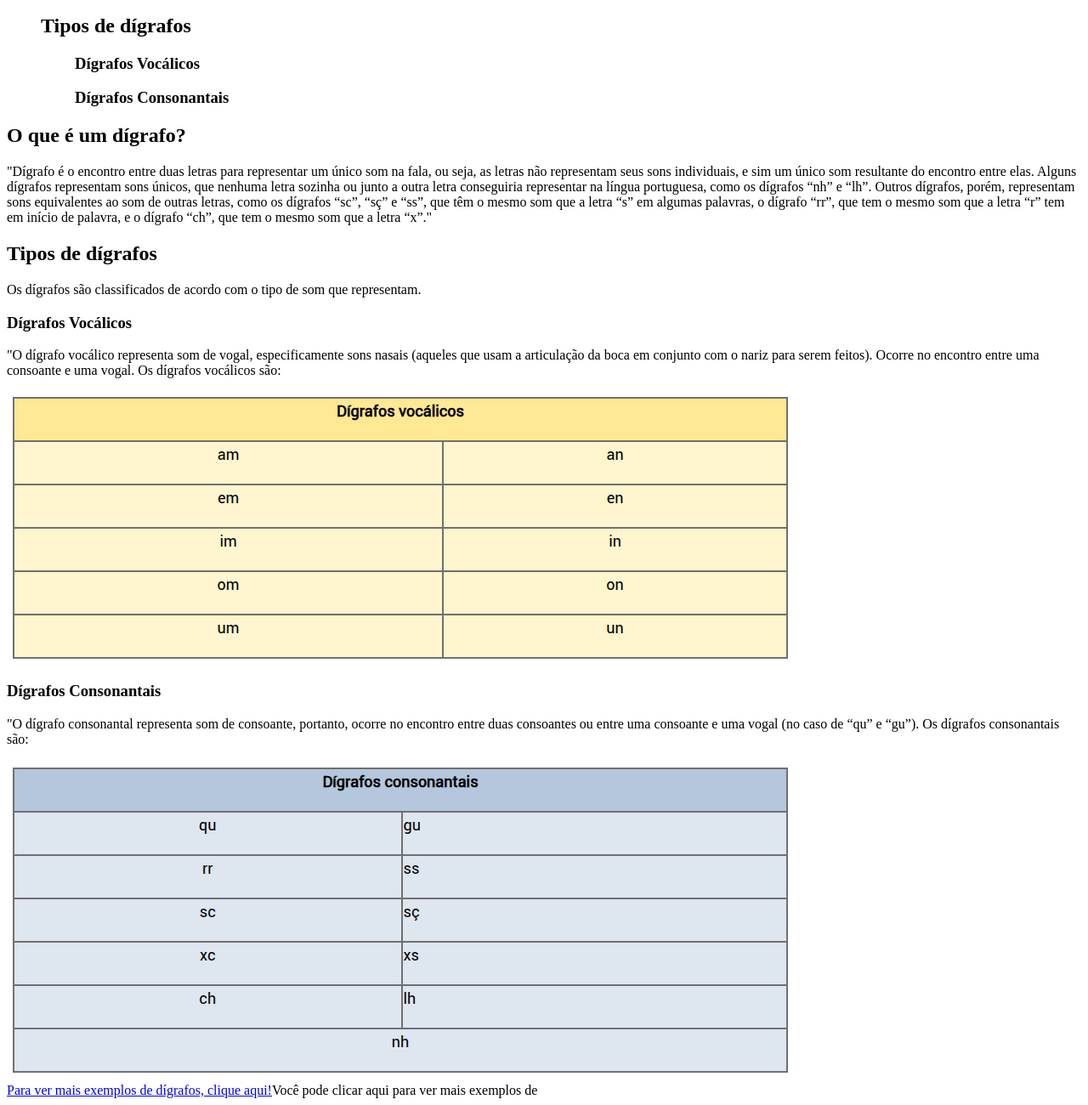
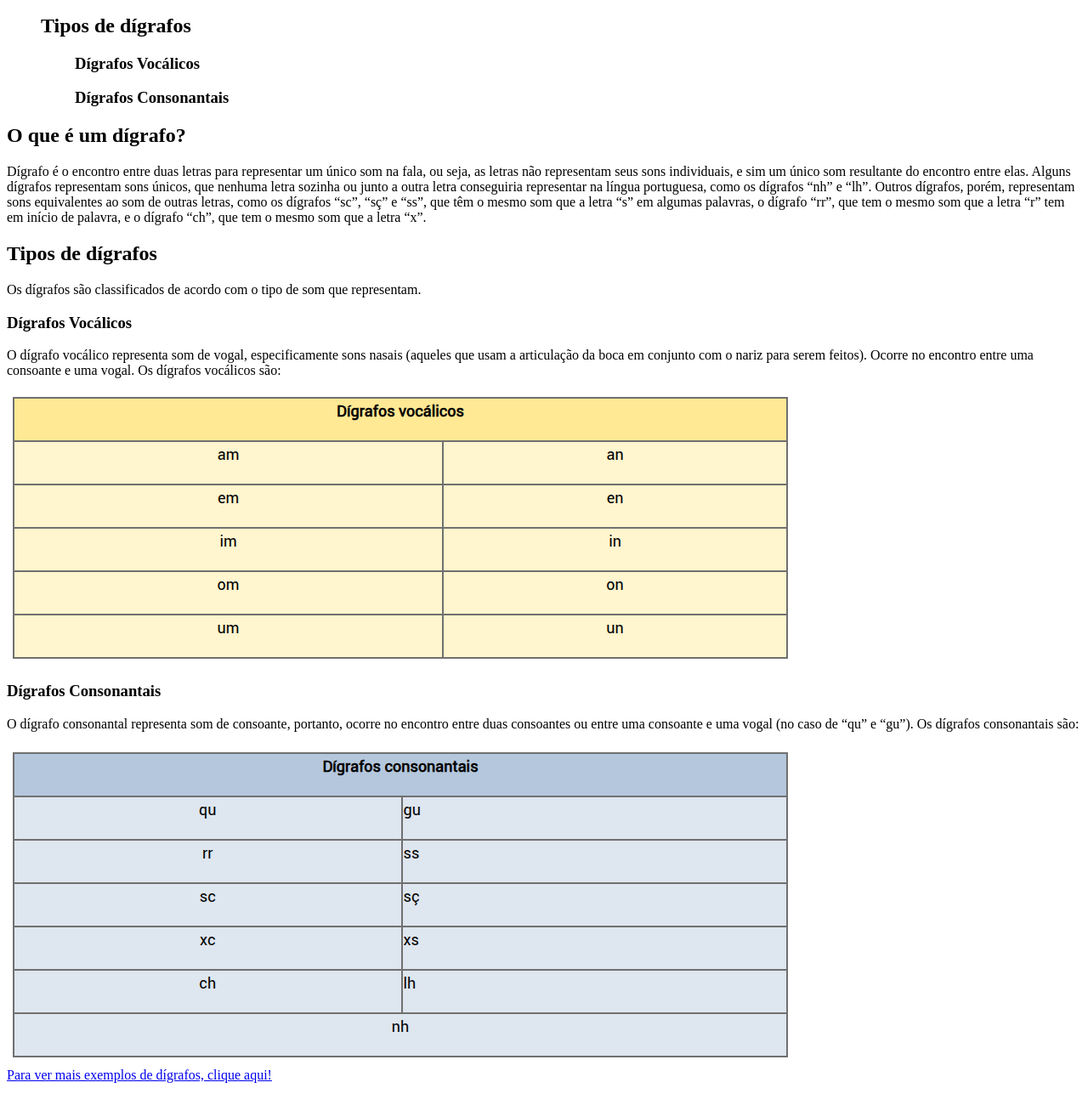
Before and after one commit to KilviaSantos/aula-digrafo, a plain HTML site: page index.html in a window 1280 px wide. Shown: the part 110-1410 px from the top of the page at 85% size. Drawn offline with Linux system fonts and the light colour scheme.

Commit message:
bug: review bugs

```diff
--- a/index.html
+++ b/index.html
@@ -26,21 +26,21 @@
 </section1>
 <section2>
     <h2>O que é um dígrafo?</h2>
-    <p>"Dígrafo é o encontro entre duas letras para representar um único som na fala, ou seja, as letras não representam seus sons individuais, e sim um único som resultante do encontro entre elas. Alguns dígrafos representam sons únicos, que nenhuma letra sozinha ou junto a outra letra conseguiria representar na língua portuguesa, como os dígrafos “nh” e “lh”.
+    <p>Dígrafo é o encontro entre duas letras para representar um único som na fala, ou seja, as letras não representam seus sons individuais, e sim um único som resultante do encontro entre elas. Alguns dígrafos representam sons únicos, que nenhuma letra sozinha ou junto a outra letra conseguiria representar na língua portuguesa, como os dígrafos “nh” e “lh”.
 
-Outros dígrafos, porém, representam sons equivalentes ao som de outras letras, como os dígrafos “sc”, “sç” e “ss”, que têm o mesmo som que a letra “s” em algumas palavras, o dígrafo “rr”, que tem o mesmo som que a letra “r” tem em início de palavra, e o dígrafo “ch”, que tem o mesmo som que a letra “x”."</p>
+Outros dígrafos, porém, representam sons equivalentes ao som de outras letras, como os dígrafos “sc”, “sç” e “ss”, que têm o mesmo som que a letra “s” em algumas palavras, o dígrafo “rr”, que tem o mesmo som que a letra “r” tem em início de palavra, e o dígrafo “ch”, que tem o mesmo som que a letra “x”.</p>
 
     <h2>Tipos de dígrafos</h2>
         <p>Os dígrafos são classificados de acordo com o tipo de som que representam.</p>
     <h3>Dígrafos Vocálicos</h3>
-    <p>"O dígrafo vocálico representa som de vogal, especificamente sons nasais (aqueles que usam a articulação da boca em conjunto com o nariz para serem feitos). Ocorre no encontro entre uma consoante e uma vogal. Os dígrafos vocálicos são:</p>
+    <p>O dígrafo vocálico representa som de vogal, especificamente sons nasais (aqueles que usam a articulação da boca em conjunto com o nariz para serem feitos). Ocorre no encontro entre uma consoante e uma vogal. Os dígrafos vocálicos são:</p>
     <img src="./img/vocalicos.png" alt="" srcset=""/>
     <h3>Dígrafos Consonantais</h3>
-    <p>"O dígrafo consonantal representa som de consoante, portanto, ocorre no encontro entre duas consoantes ou entre uma consoante e uma vogal (no caso de “qu” e “gu”). Os dígrafos consonantais são:</p>
+    <p>O dígrafo consonantal representa som de consoante, portanto, ocorre no encontro entre duas consoantes ou entre uma consoante e uma vogal (no caso de “qu” e “gu”). Os dígrafos consonantais são:</p>
     <img src="./img/consonantais.png" alt="" srcset=""/>
 
 </section2>
 
-<footer><a href="https://brasilescola.uol.com.br/gramatica/digrafo.htm">Para ver mais exemplos de dígrafos, clique aqui!</a>Você pode clicar aqui para ver mais exemplos de </footer>
+<footer><a href="https://brasilescola.uol.com.br/gramatica/digrafo.htm">Para ver mais exemplos de dígrafos, clique aqui!</a> </footer>
 </body>
 </html>
```
